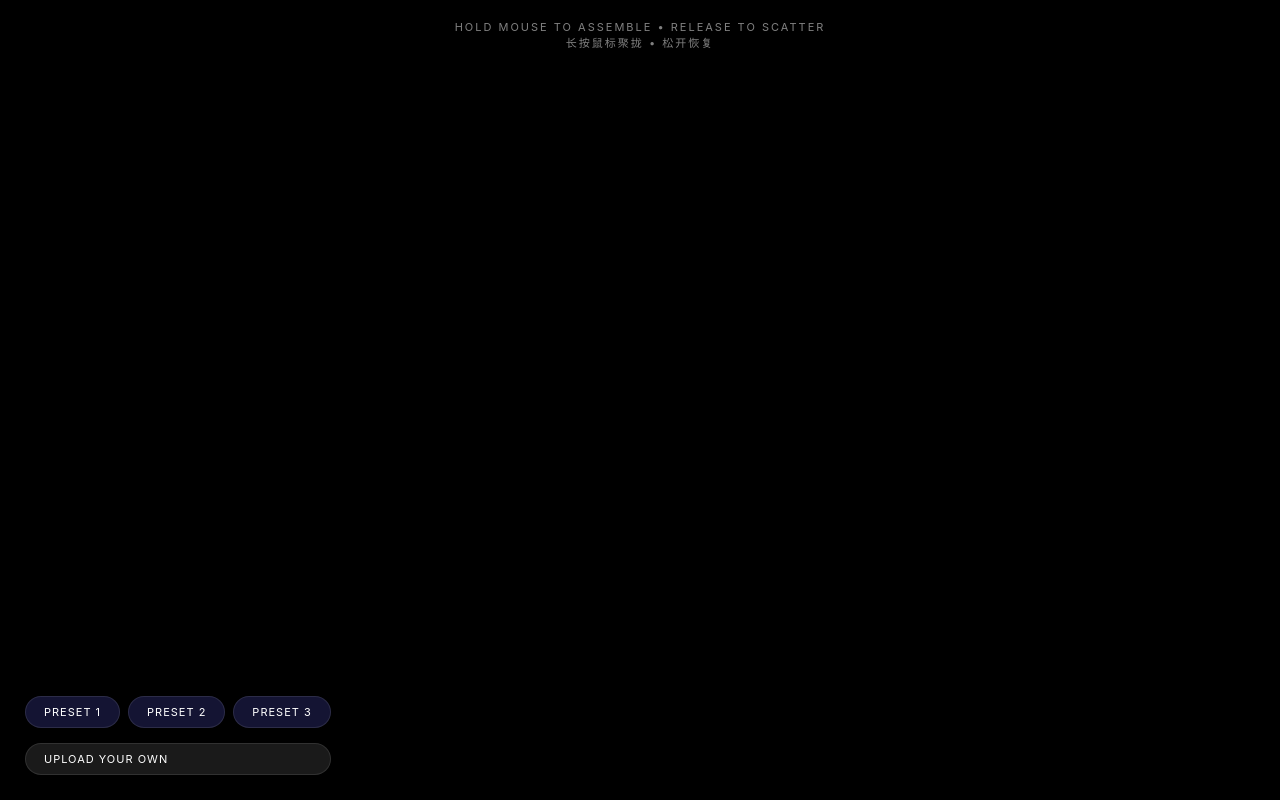
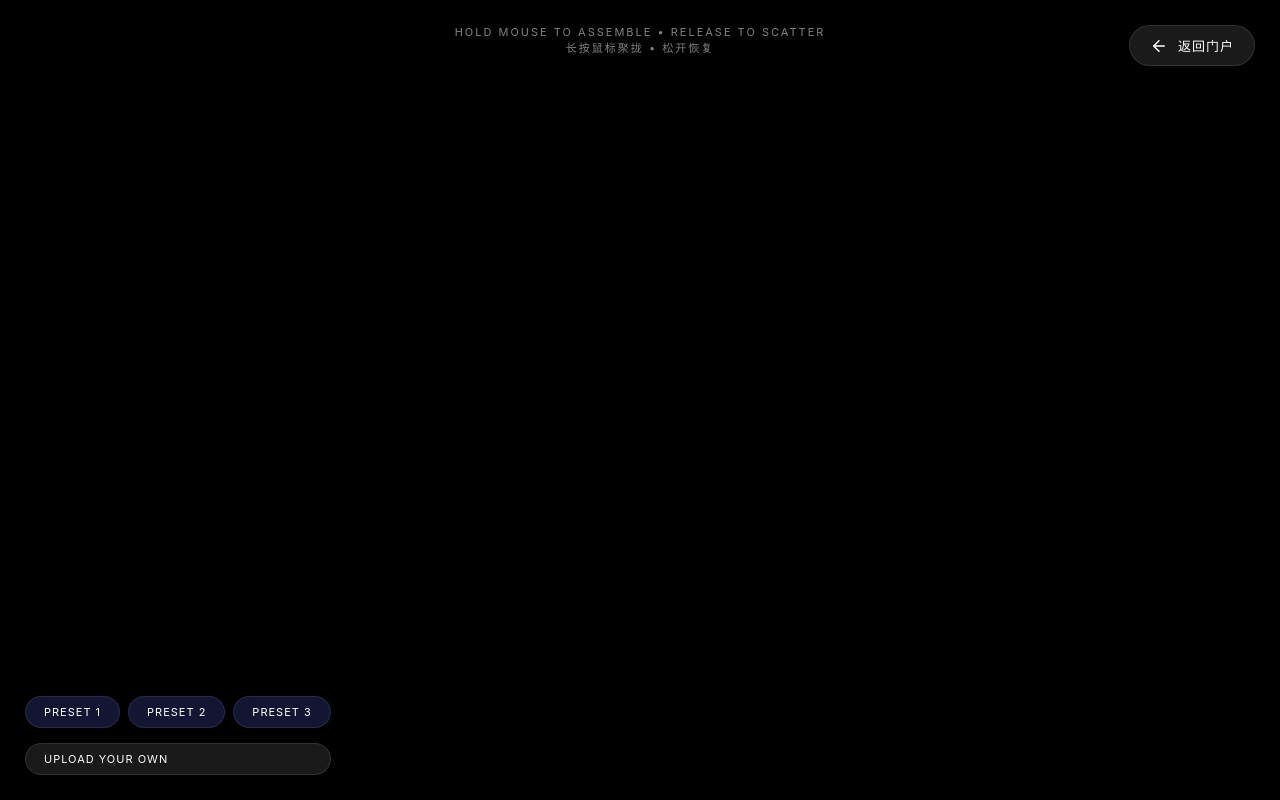
Before and after one commit to Chen8998/VA.github.io, a plain HTML site: page mouse.html in a window 1280 px wide. Drawn offline with nearby package versions, Linux system fonts and the light colour scheme.

Commit message:
Update mouse.html
鼠标交互加了返回

```diff
--- a/mouse.html
+++ b/mouse.html
@@ -7,9 +7,40 @@
     <style>
         body { margin: 0; overflow: hidden; background: #000; font-family: 'Inter', sans-serif; }
         canvas { display: block; }
+
+        /* --- Back to Portal Button Styles --- */
+        .top-right-container {
+            position: absolute;
+            top: 25px;
+            right: 25px;
+            z-index: 100;
+        }
+        .back-button {
+            display: flex;
+            align-items: center;
+            gap: 10px;
+            background: rgba(255, 255, 255, 0.1);
+            color: white;
+            padding: 10px 20px;
+            border-radius: 25px;
+            cursor: pointer;
+            backdrop-filter: blur(10px);
+            border: 1px solid rgba(255, 255, 255, 0.1);
+            transition: 0.3s cubic-bezier(0.4, 0, 0.2, 1);
+            font-size: 13px;
+            text-decoration: none;
+            letter-spacing: 1px;
+        }
+        .back-button:hover {
+            background: rgba(255, 255, 255, 0.2);
+            border-color: rgba(255, 255, 255, 0.5);
+            transform: translateX(-5px);
+        }
+
+        /* --- UI Layer Styles --- */
         #instructions {
             position: absolute;
-            top: 20px;
+            top: 25px;
             left: 50%;
             transform: translateX(-50%);
             color: rgba(255,255,255,0.5);
@@ -26,6 +57,7 @@
             display: flex;
             flex-direction: column;
             gap: 15px;
+            z-index: 10;
         }
         .library-group {
             display: flex;
@@ -47,9 +79,24 @@
         }
         .btn:hover { background: rgba(255, 255, 255, 0.25); border-color: rgba(255,255,255,0.5); }
         .preset-btn { background: rgba(100, 100, 255, 0.2); }
+
+        /* Push the lil-gui down so it doesn't cover the back button */
+        .lil-gui.root { margin-top: 80px !important; }
     </style>
 </head>
 <body>
+
+    <div class="top-right-container">
+        <nav class="back-nav">
+            <a href="index.html" class="back-button">
+                <svg width="18" height="18" viewBox="0 0 24 24" fill="none" stroke="currentColor" stroke-width="2" stroke-linecap="round" stroke-linejoin="round">
+                    <line x1="19" y1="12" x2="5" y2="12"></line>
+                    <polyline points="12 19 5 12 12 5"></polyline>
+                </svg>
+                <span>返回门户</span>
+            </a>
+        </nav>
+    </div>
 
     <div id="instructions">HOLD MOUSE TO ASSEMBLE • RELEASE TO SCATTER<br>长按鼠标聚拢 • 松开恢复</div>
 
@@ -83,7 +130,7 @@
             systemScale: 0.035,
             scatterRange: 12,
             rotationSpeed: 0.005,
-            autoRotate: false, // Turned off so only clicking interacts
+            autoRotate: false,
             panelWidth: 180,
             tint: '#ffffff'
         };
@@ -110,14 +157,11 @@
             gui.add(state, 'scatterRange', 2, 30).name('Scatter');
             gui.add(state, 'autoRotate').name('Auto Spin');
 
-            // --- STRICT MOUSE INTERACTION ---
             window.addEventListener('mousedown', () => isPressed = true);
             window.addEventListener('mouseup', () => isPressed = false);
-            // Touch support for mobile clicking
             window.addEventListener('touchstart', (e) => { isPressed = true; }, {passive: true});
             window.addEventListener('touchend', () => isPressed = false);
 
-            // Library Event Listeners
             document.querySelectorAll('.preset-btn').forEach(btn => {
                 btn.addEventListener('click', (e) => {
                     loadFromURL(e.target.dataset.url);
@@ -127,7 +171,6 @@
             document.getElementById('imageLoader').addEventListener('change', handleUpload);
             window.addEventListener('resize', onResize);
 
-            // Auto-load first preset to show effect immediately
             loadFromURL(document.querySelector('.preset-btn').dataset.url);
 
             animate();
@@ -135,7 +178,7 @@
 
         function loadFromURL(url) {
             const img = new Image();
-            img.crossOrigin = "Anonymous"; // Essential for external images
+            img.crossOrigin = "Anonymous";
             img.onload = () => createSystem(img);
             img.src = url;
         }
```
